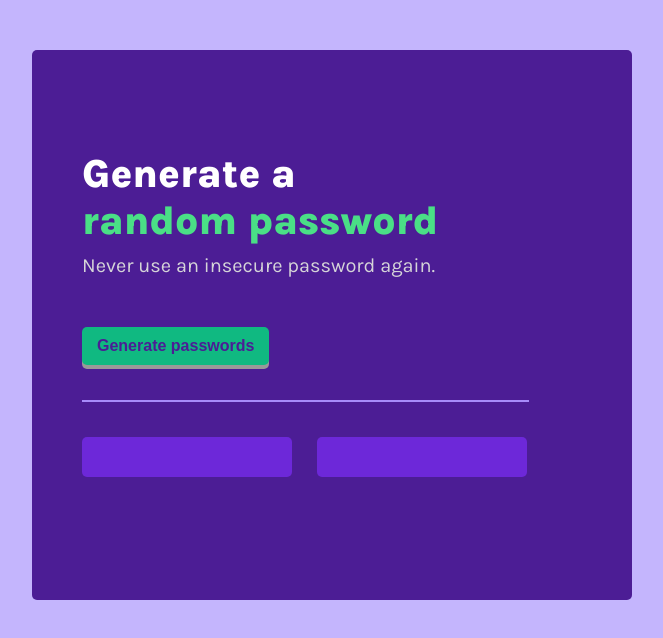
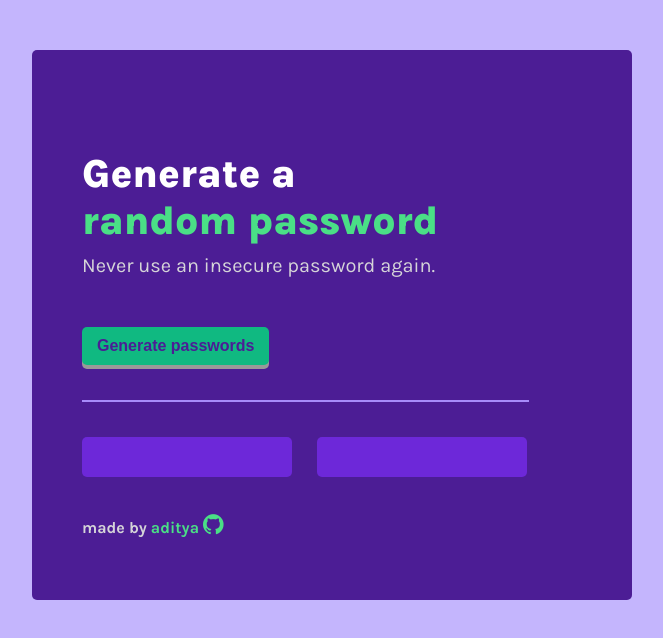
Before and after one commit to adetyay/password-generator, a plain HTML site: page index.html in a window 1280 px wide. Shown: the whole page, without its empty margins (308-971 px from the left). Drawn offline with Linux system fonts and the light colour scheme.

Commit message:
add images and link github

```diff
--- a/index.html
+++ b/index.html
@@ -7,6 +7,8 @@
     <link rel="preconnect" href="https://fonts.googleapis.com">
     <link rel="preconnect" href="https://fonts.gstatic.com" crossorigin>
     <link href="https://fonts.googleapis.com/css2?family=Karla:ital,wght@0,200..800;1,200..800&display=swap" rel="stylesheet">
+    <link rel="icon" href="images/icons8-password-48.png">
+    <link rel="stylesheet" href="https://cdnjs.cloudflare.com/ajax/libs/font-awesome/4.7.0/css/font-awesome.min.css">
     <title>Password Generator</title>
 </head>
 <body>
@@ -22,6 +24,7 @@
             <div id="password-two"></div>
         </div>
         <div id="copy-msg"></div>
+        <p class="github">made by <a href="https://github.com/adityax4/password-generator">aditya <i class="fa fa-github" style="font-size:24px"></i></a></p>
     </div>
     <script src="script.js"></script>
 </body>
--- a/script.js
+++ b/script.js
@@ -26,7 +26,6 @@ btn.addEventListener('click', ()=>{
     }
 })
 
-// copy on click
 // Function to handle copy operation
 function handleCopy(event, element) {
     event.preventDefault();
--- a/styles.css
+++ b/styles.css
@@ -80,6 +80,21 @@ hr{
     font-weight: bold;
 }
 
+a{
+    text-decoration: none;
+    text-decoration-line: none;
+    color: #4ADF86;
+}
+
+a:hover{
+    text-decoration-line: underline;
+}
+
+.github{
+    font-size: 16px;
+    font-weight: bold;
+}
+
 button{
     cursor: pointer;
     margin-top: 50px;
```
Also changed, not shown: images/Password-Generator.png (added), images/icons8-password-48.png (added), 1 other file.
